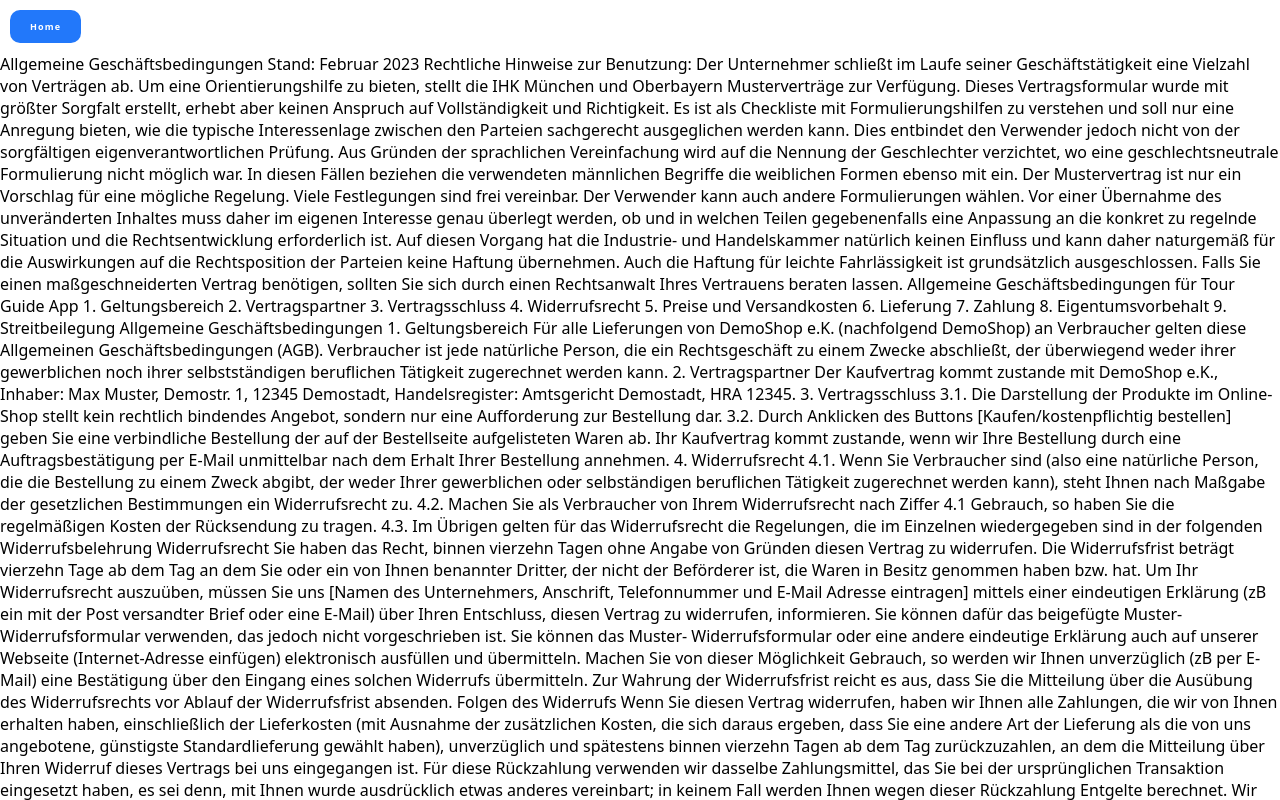
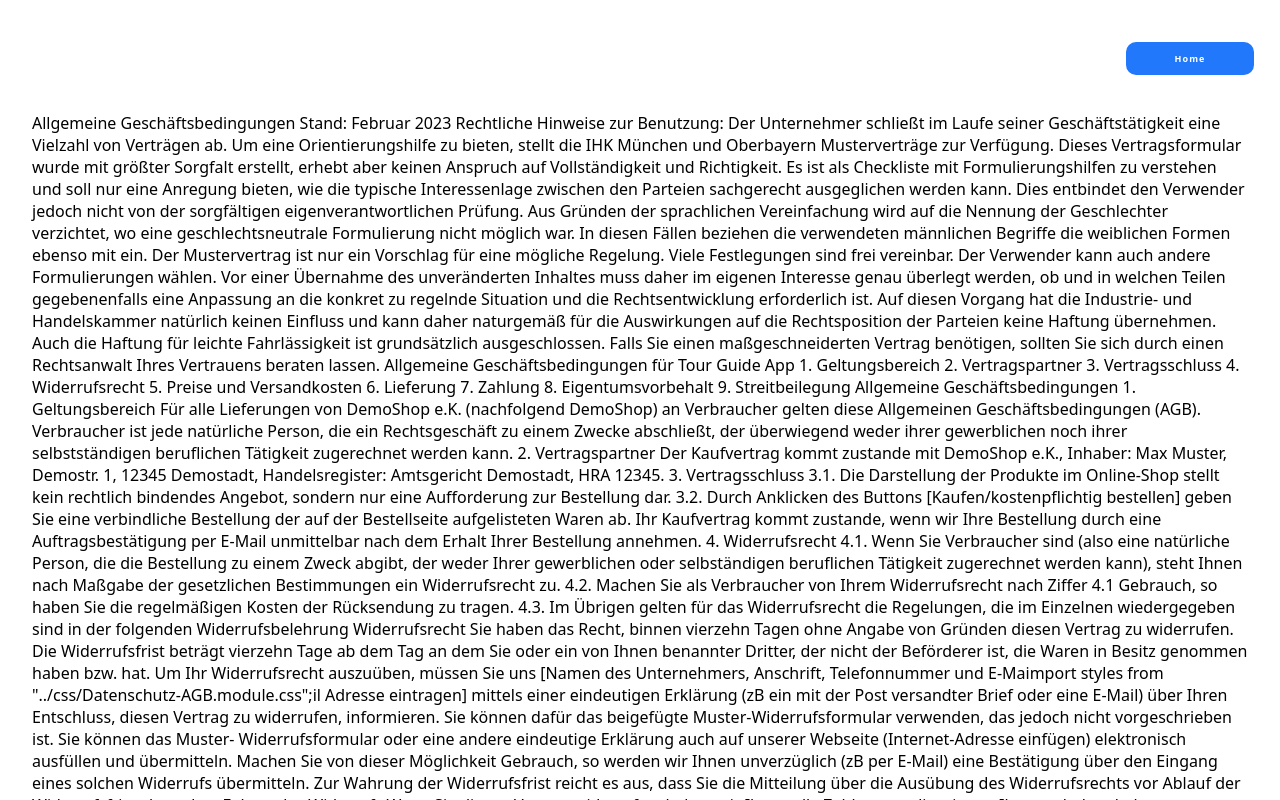
Before and after one commit to Just-URban-Exploring/Frontend, a React (Vite) app: page /agb in a window 1280 px wide. Shown: the top 800 px of the page. Built offline with nearby package versions, Linux system fonts and the light colour scheme.

Commit message:
Styling AGB-Page

```diff
--- a/src/css/Datenschutz.module.css
+++ b/src/css/Datenschutz-AGB.module.css
@@ -23,3 +23,10 @@
 .subtitleDatenschutz {
   margin-top: 1rem;
 }
+
+/* AGBStyling */
+
+.AGBContainer {
+  margin: 2rem;
+  padding-top: 5rem;
+}
--- a/src/pages/AGB.jsx
+++ b/src/pages/AGB.jsx
@@ -1,14 +1,20 @@
 import React from "react";
 import { useNavigate } from "react-router-dom";
 import "../css/Global.css";
+import styles from "../css/Datenschutz-AGB.module.css";
 
 const AGB = () => {
   const navigate = useNavigate();
 
   return (
     <div>
-      <button onClick={() => navigate("/")}>Home</button>
-      <div>
+      <button
+        className={styles.buttonDatenschutz}
+        onClick={() => navigate("/")}
+      >
+        Home
+      </button>
+      <div className={styles.AGBContainer}>
         Allgemeine Geschäftsbedingungen Stand: Februar 2023 Rechtliche Hinweise
         zur Benutzung: Der Unternehmer schließt im Laufe seiner
         Geschäftstätigkeit eine Vielzahl von Verträgen ab. Um eine
@@ -67,42 +73,44 @@ const AGB = () => {
         Sie oder ein von Ihnen benannter Dritter, der nicht der Beförderer ist,
         die Waren in Besitz genommen haben bzw. hat. Um Ihr Widerrufsrecht
         auszuüben, müssen Sie uns [Namen des Unternehmers, Anschrift,
-        Telefonnummer und E-Mail Adresse eintragen] mittels einer eindeutigen
-        Erklärung (zB ein mit der Post versandter Brief oder eine E-Mail) über
-        Ihren Entschluss, diesen Vertrag zu widerrufen, informieren. Sie können
-        dafür das beigefügte Muster-Widerrufsformular verwenden, das jedoch
-        nicht vorgeschrieben ist. Sie können das Muster- Widerrufsformular oder
-        eine andere eindeutige Erklärung auch auf unserer Webseite
-        (Internet-Adresse einfügen) elektronisch ausfüllen und übermitteln.
-        Machen Sie von dieser Möglichkeit Gebrauch, so werden wir Ihnen
-        unverzüglich (zB per E-Mail) eine Bestätigung über den Eingang eines
-        solchen Widerrufs übermitteln. Zur Wahrung der Widerrufsfrist reicht es
-        aus, dass Sie die Mitteilung über die Ausübung des Widerrufsrechts vor
-        Ablauf der Widerrufsfrist absenden. Folgen des Widerrufs Wenn Sie diesen
-        Vertrag widerrufen, haben wir Ihnen alle Zahlungen, die wir von Ihnen
-        erhalten haben, einschließlich der Lieferkosten (mit Ausnahme der
-        zusätzlichen Kosten, die sich daraus ergeben, dass Sie eine andere Art
-        der Lieferung als die von uns angebotene, günstigste Standardlieferung
-        gewählt haben), unverzüglich und spätestens binnen vierzehn Tagen ab dem
-        Tag zurückzuzahlen, an dem die Mitteilung über Ihren Widerruf dieses
-        Vertrags bei uns eingegangen ist. Für diese Rückzahlung verwenden wir
-        dasselbe Zahlungsmittel, das Sie bei der ursprünglichen Transaktion
-        eingesetzt haben, es sei denn, mit Ihnen wurde ausdrücklich etwas
-        anderes vereinbart; in keinem Fall werden Ihnen wegen dieser Rückzahlung
-        Entgelte berechnet. Wir können die Rückzahlung verweigern, bis wir die
-        Waren wieder zurückerhalten haben oder bis Sie den Nachweis erbracht
-        haben, dass Sie die Waren zurückgesandt haben, je nachdem, welches der
-        frühere Zeitpunkt ist. Sie haben die Waren unverzüglich und in jedem
-        Fall spätestens binnen vierzehn Tagen ab dem Tag, an dem Sie uns über
-        den Widerruf dieses Vertrages unterrichten, an uns oder an (hier sind
-        gegebenenfalls der Name und die Anschrift der von Ihnen zur
-        Entgegennahme der Ware ermächtigten Person einzufügen) zurückzusenden
-        oder zu übergeben. Die Frist ist gewahrt, wenn Sie die Waren vor Ablauf
-        der Frist von vierzehn Tagen absenden. Sie tragen die unmittelbaren
-        Kosten der Rücksendung der Waren. Sie müssen für einen etwaigen
-        Wertverlust der Waren nur aufkommen, wenn dieser Wertverlust auf einen
-        zur Prüfung der Beschaffenheit, Eigenschaften und Funktionsweise der
-        Waren nicht notwendigen Umgang mit ihnen zurückzuführen ist. - Ende der
+        Telefonnummer und E-Maimport styles from
+        "../css/Datenschutz-AGB.module.css";il Adresse eintragen] mittels einer
+        eindeutigen Erklärung (zB ein mit der Post versandter Brief oder eine
+        E-Mail) über Ihren Entschluss, diesen Vertrag zu widerrufen,
+        informieren. Sie können dafür das beigefügte Muster-Widerrufsformular
+        verwenden, das jedoch nicht vorgeschrieben ist. Sie können das Muster-
+        Widerrufsformular oder eine andere eindeutige Erklärung auch auf unserer
+        Webseite (Internet-Adresse einfügen) elektronisch ausfüllen und
+        übermitteln. Machen Sie von dieser Möglichkeit Gebrauch, so werden wir
+        Ihnen unverzüglich (zB per E-Mail) eine Bestätigung über den Eingang
+        eines solchen Widerrufs übermitteln. Zur Wahrung der Widerrufsfrist
+        reicht es aus, dass Sie die Mitteilung über die Ausübung des
+        Widerrufsrechts vor Ablauf der Widerrufsfrist absenden. Folgen des
+        Widerrufs Wenn Sie diesen Vertrag widerrufen, haben wir Ihnen alle
+        Zahlungen, die wir von Ihnen erhalten haben, einschließlich der
+        Lieferkosten (mit Ausnahme der zusätzlichen Kosten, die sich daraus
+        ergeben, dass Sie eine andere Art der Lieferung als die von uns
+        angebotene, günstigste Standardlieferung gewählt haben), unverzüglich
+        und spätestens binnen vierzehn Tagen ab dem Tag zurückzuzahlen, an dem
+        die Mitteilung über Ihren Widerruf dieses Vertrags bei uns eingegangen
+        ist. Für diese Rückzahlung verwenden wir dasselbe Zahlungsmittel, das
+        Sie bei der ursprünglichen Transaktion eingesetzt haben, es sei denn,
+        mit Ihnen wurde ausdrücklich etwas anderes vereinbart; in keinem Fall
+        werden Ihnen wegen dieser Rückzahlung Entgelte berechnet. Wir können die
+        Rückzahlung verweigern, bis wir die Waren wieder zurückerhalten haben
+        oder bis Sie den Nachweis erbracht haben, dass Sie die Waren
+        zurückgesandt haben, je nachdem, welches der frühere Zeitpunkt ist. Sie
+        haben die Waren unverzüglich und in jedem Fall spätestens binnen
+        vierzehn Tagen ab dem Tag, an dem Sie uns über den Widerruf dieses
+        Vertrages unterrichten, an uns oder an (hier sind gegebenenfalls der
+        Name und die Anschrift der von Ihnen zur Entgegennahme der Ware
+        ermächtigten Person einzufügen) zurückzusenden oder zu übergeben. Die
+        Frist ist gewahrt, wenn Sie die Waren vor Ablauf der Frist von vierzehn
+        Tagen absenden. Sie tragen die unmittelbaren Kosten der Rücksendung der
+        Waren. Sie müssen für einen etwaigen Wertverlust der Waren nur
+        aufkommen, wenn dieser Wertverlust auf einen zur Prüfung der
+        Beschaffenheit, Eigenschaften und Funktionsweise der Waren nicht
+        notwendigen Umgang mit ihnen zurückzuführen ist. - Ende der
         Widerrufsbelehrung - 5. Preise und Versandkosten 5.1. Die auf den
         Produktseiten genannten Preise enthalten die gesetzliche Mehrwertsteuer
         und sonstige Preisbestandteile. 5.2. Zusätzlich zu den angegebenen
--- a/src/pages/Datenschutz.jsx
+++ b/src/pages/Datenschutz.jsx
@@ -1,6 +1,6 @@
 import React from "react";
 import { useNavigate } from "react-router-dom";
-import styles from "../css/Datenschutz.module.css";
+import styles from "../css/Datenschutz-AGB.module.css";
 const Datenschutz = () => {
   const navigate = useNavigate();
 
```
